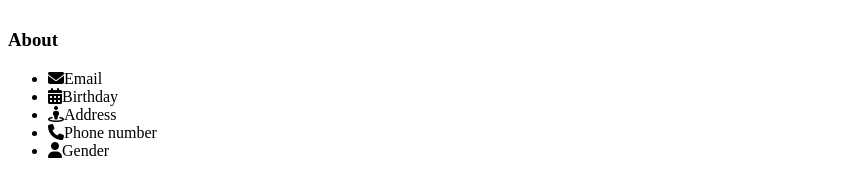
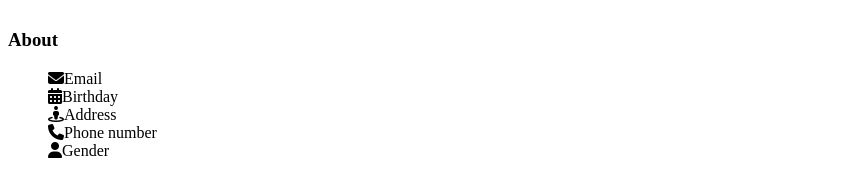
Before and after one commit to kgaogelothorn/Idcard, an Angular app: page / in a window 1280 px wide. Shown: the part 218-414 px from the top of the page, without its empty margins (0-844 px from the left). Built offline with nearby package versions, Linux system fonts and the light colour scheme.

Commit message:
refactor(app):removed list style

```diff
--- a/src/app/app.component.scss
+++ b/src/app/app.component.scss
@@ -1,7 +1,8 @@
 body,html {
     height: auto;
 }
-.id {
+ul {
+    list-style: none;
 }
 .header {
     height: 300px;
```
